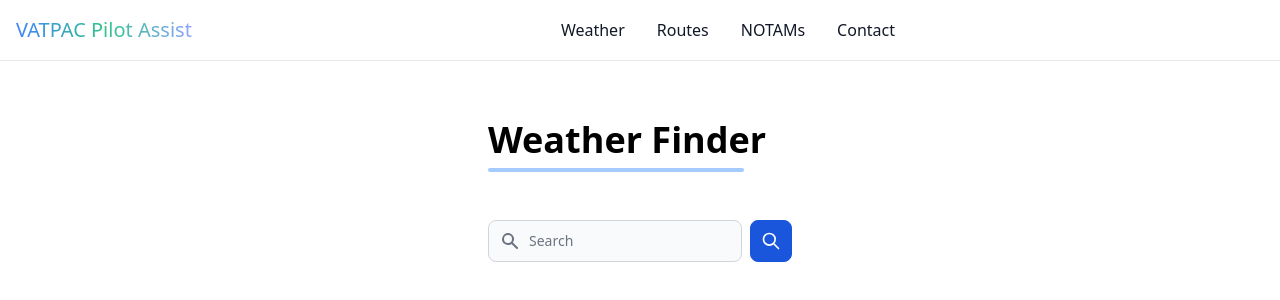
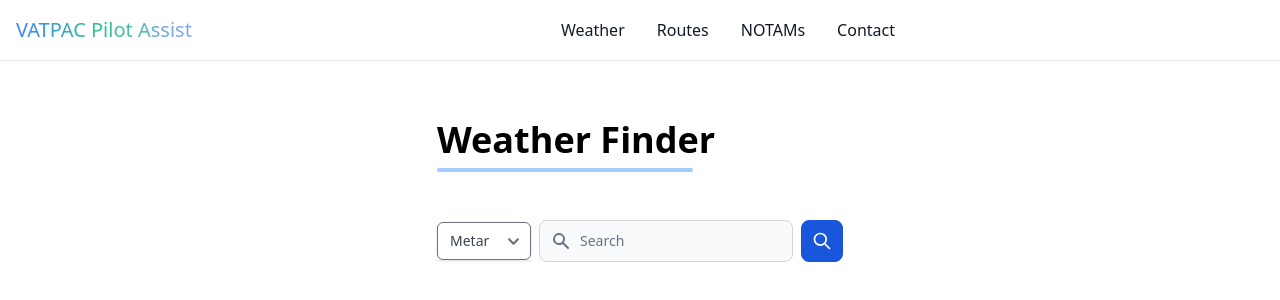
Before and after one commit to chrisg06/pilot-assist, a Vue app: page /weather in a window 1280 px wide. Shown: the top 300 px of the page. Built offline with nearby package versions, Linux system fonts and the light colour scheme.

Commit message:
add wx type selector and tafs.

```diff
--- a/src/views/weather.vue
+++ b/src/views/weather.vue
@@ -25,7 +25,8 @@ export default {
       dewpoint: '',
       wx: {} as WxType,
       qnh: '',
-      loading: true
+      loading: true,
+      selected: 'Metar'
     }
   },
   methods: {
@@ -65,6 +66,13 @@ export default {
 
       <form class="flex flex-col mt-12" @submit.enter.prevent>
         <div class="flex items-center">
+          <div class="bg-white shadow mr-2">
+            <select v-model="selected" class="py-2 text-sm text-gray-700 rounded-md">
+              <option>Metar</option>
+              <option>TAF</option>
+            </select>
+          </div>
+
           <div class="relative w-full">
             <div class="absolute inset-y-0 left-0 flex items-center pl-3 pointer-events-none">
               <svg
@@ -111,7 +119,7 @@ export default {
             <span class="sr-only">Search</span>
           </button>
         </div>
-        <ul v-if="!loading" class="my-4 space-y-3">
+        <ul v-if="!loading && selected == 'Metar'" class="my-4 space-y-3">
           <li>
             <div class="flex-grow border border-blue-300 overflow-hidden shadow-md rounded-lg">
               <div class="px-4 py-5 sm:p-6 mx-auto">
@@ -121,33 +129,38 @@ export default {
             </div>
           </li>
 
-
           <div class="grid grid-cols-2 gap-4">
-
             <li
               v-if="wind.direction"
-             class="flex-grow border border-blue-300 overflow-hidden shadow-md rounded-lg">
+              class="flex-grow border border-blue-300 overflow-hidden shadow-md rounded-lg"
+            >
               <div class="px-4 py-5 sm:p-6 mx-auto">
                 <h3 class="text-sm font-medium text-gray-500 truncate">Wind Direction</h3>
-                <p class="mt-1 text-xl font-semibold text-gray-900">{{ wind.direction }}</p>
+                <p class="mt-1 text-xl font-semibold text-gray-900">{{ wind.direction }}°</p>
               </div>
             </li>
             <li
-              v-if="wind.speed" class="flex-grow border border-blue-300 overflow-hidden shadow-md rounded-lg">
+              v-if="wind.speed"
+              class="flex-grow border border-blue-300 overflow-hidden shadow-md rounded-lg"
+            >
               <div class="px-4 py-5 sm:p-6 mx-auto">
                 <h3 class="text-sm font-medium text-gray-500 truncate">Wind Speed</h3>
                 <p class="mt-1 text-xl font-semibold text-gray-900">{{ wind.speed }}</p>
               </div>
             </li>
             <li
-            v-if="temp" class="flex-grow border border-blue-300 overflow-hidden shadow-md rounded-lg">
+              v-if="temp"
+              class="flex-grow border border-blue-300 overflow-hidden shadow-md rounded-lg"
+            >
               <div class="px-4 py-5 sm:p-6 mx-auto">
                 <h3 class="text-sm font-medium text-gray-500 truncate">Temperature</h3>
                 <p class="mt-1 text-xl font-semibold text-gray-900">{{ temp }}</p>
               </div>
             </li>
             <li
-            v-if="dewpoint" class="flex-grow border border-blue-300 overflow-hidden shadow-md rounded-lg">
+              v-if="dewpoint"
+              class="flex-grow border border-blue-300 overflow-hidden shadow-md rounded-lg"
+            >
               <div class="px-4 py-5 sm:p-6 mx-auto">
                 <h3 class="text-sm font-medium text-gray-500 truncate">Dewpoint</h3>
                 <p class="mt-1 text-xl font-semibold text-gray-900">{{ dewpoint }}</p>
@@ -167,7 +180,8 @@ export default {
             </li>
             <li
               v-if="wx.cld"
-             class="flex-grow border border-blue-300 overflow-hidden shadow-md rounded-lg">
+              class="flex-grow border border-blue-300 overflow-hidden shadow-md rounded-lg"
+            >
               <div class="px-4 py-5 sm:p-6 mx-auto">
                 <h3 class="text-sm font-medium text-gray-500 truncate">Cloud</h3>
                 <div class="flex justify-start">
@@ -179,7 +193,8 @@ export default {
             </li>
             <li
               v-if="wx.vis"
-             class="flex-grow border border-blue-300 overflow-hidden shadow-md rounded-lg">
+              class="flex-grow border border-blue-300 overflow-hidden shadow-md rounded-lg"
+            >
               <div class="px-4 py-5 sm:p-6 mx-auto">
                 <h3 class="text-sm font-medium text-gray-500 truncate">Visibility</h3>
                 <p class="mt-1 text-xl font-semibold text-gray-900">{{ wx.vis }}</p>
@@ -187,14 +202,24 @@ export default {
             </li>
             <li
               v-if="qnh"
-             class="flex-grow border border-blue-300 overflow-hidden shadow-md rounded-lg">
+              class="flex-grow border border-blue-300 overflow-hidden shadow-md rounded-lg"
+            >
               <div class="px-4 py-5 sm:p-6 mx-auto">
                 <h3 class="text-sm font-medium text-gray-500 truncate">QNH</h3>
                 <p class="mt-1 text-xl font-semibold text-gray-900">{{ qnh }}</p>
               </div>
             </li>
           </div>
-
+        </ul>
+        <ul v-if="!loading && selected == 'TAF'" class="my-4 space-y-3">
+          <li>
+            <div class="flex-grow border border-blue-300 overflow-hidden shadow-md rounded-lg">
+              <div class="px-4 py-5 sm:p-6 mx-auto">
+                <h3 class="text-sm font-medium text-gray-500 truncate">TAF</h3>
+                <p class="mt-1 text-xl font-semibold text-gray-900">{{ taf }}</p>
+              </div>
+            </div>
+          </li>
         </ul>
       </form>
     </div>
```
Lines whose indentation alone changed are shown as unchanged.
